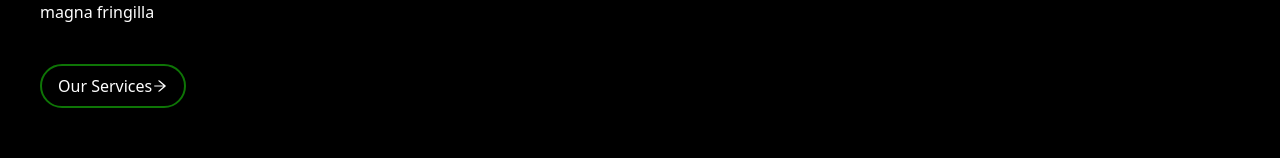
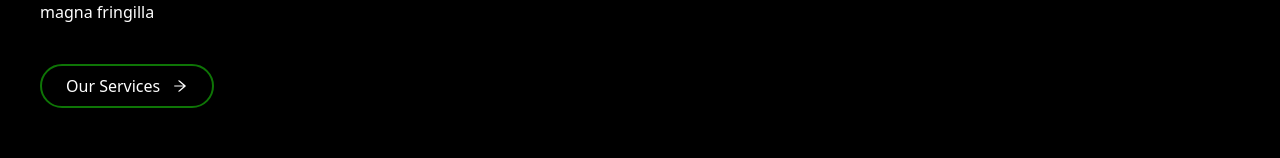
Before and after one commit to Mogakamo/GRDC-landing, a Next.js app: page / in a window 1280 px wide. Shown: the part 442-600 px from the top of the page. Built offline with nearby package versions, Linux system fonts and the light colour scheme.

Commit message:
Finished with the NavBar

```diff
--- a/components/Hero.jsx
+++ b/components/Hero.jsx
@@ -3,6 +3,7 @@ import "react-responsive-carousel/lib/styles/carousel.min.css";
 import { Carousel } from "react-responsive-carousel";
 import { AiOutlineArrowRight } from "react-icons/ai";
 import Image from "next/image";
+import Link from "next/link"
 
 const Hero = () => {
   return (
@@ -26,10 +27,12 @@ const Hero = () => {
           </p>
           <button
             className="border-[#0E7506] p-2 border-2 rounded-full
-                      text-white flex items-center px-4"
+                      text-white flex items-center px-4 hover:bg-[#0E7506]"
           >
-            Our Services
+            <div className="flex items-center space-x-3 px-2">
+            <Link href="/">Our Services</Link>
             <AiOutlineArrowRight />
+            </div>
           </button>
         </div>
         <div className="p-10">
--- a/components/NavBar.jsx
+++ b/components/NavBar.jsx
@@ -31,7 +31,8 @@ const NavBar = () => {
 
         <button
           className="sm:block md:block bg-[#0E7506] text-white
-              p-2 rounded-lg flex"
+              p-2 rounded-lg flex hover:bg-transparent hover:text-black
+              hover:border-[#0E7506] hover:border-2"
         >
           <div className="flex items-center space-x-1 px-2">
             <Link href="/register">Get Started</Link>
```
